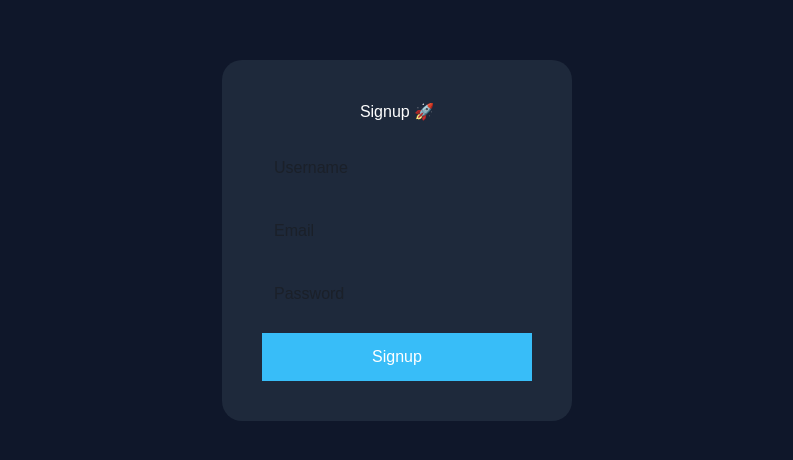
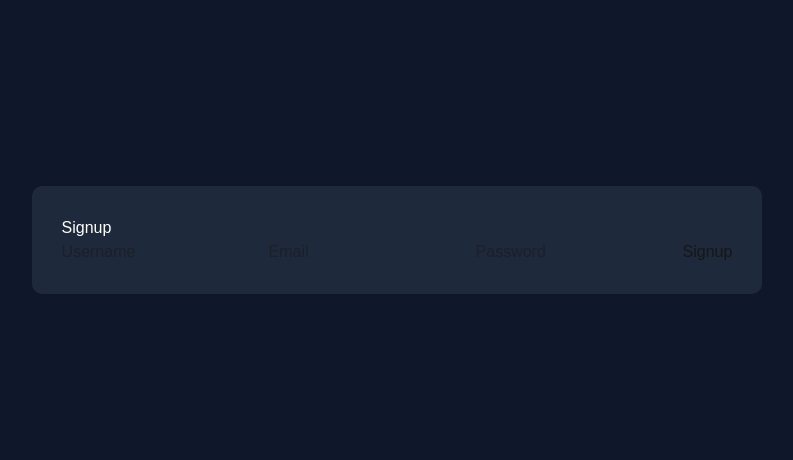
Before and after one commit to samridhigautamofficials-debug/ai-team-platform, a Next.js app in the folder frontend/: page /signup in a window 1280 px wide. Shown: the part 160-620 px from the top of the page, without its empty margins (243-1036 px from the left). Built offline with nearby package versions, Linux system fonts and the light colour scheme.

Commit message:
fix signup and login

```diff
--- a/frontend/app/login/page.tsx
+++ b/frontend/app/login/page.tsx
@@ -11,8 +11,6 @@ export default function LoginPage() {
   const [password, setPassword] = useState("")
 
   async function handleLogin() {
-
-    try {
 
     const response = await fetch(
       "https://ai-team-platform-e64i.onrender.com/login",
@@ -30,9 +28,9 @@ export default function LoginPage() {
 
     const data = await response.json()
 
-      console.log("LOGIN RESPONSE:", data)
+    console.log(data)
 
-      if (response.ok) {
+    if (response.ok && data.access_token) {
 
       localStorage.setItem("token", data.access_token)
 
@@ -41,48 +39,34 @@ export default function LoginPage() {
       router.push("/dashboard")
 
     } else {
-        alert(data.error || data.detail || "Login Failed ❌")
-      }
-
-    } catch (error) {
-      console.log("ERROR:", error)
-      alert("Server not responding ❌")
+      alert(data.error || "Login Failed ❌")
     }
   }
 
   return (
-    <div style={{ minHeight: "100vh", background: "#0f172a", display: "flex", justifyContent: "center", alignItems: "center" }}>
+    <div style={{
+      minHeight: "100vh",
+      display: "flex",
+      justifyContent: "center",
+      alignItems: "center",
+      background: "#0f172a"
+    }}>
 
-      <div style={{ background: "#1e293b", padding: "40px", borderRadius: "20px", width: "350px" }}>
+      <div style={{ background: "#1e293b", padding: "30px", borderRadius: "10px" }}>
 
-        <h1 style={{ color: "white", textAlign: "center", marginBottom: "20px" }}>
-          Login 🚀
-        </h1>
+        <h1 style={{ color: "white" }}>Login</h1>
 
-        <input
-          placeholder="Email"
-          value={email}
-          onChange={(e) => setEmail(e.target.value)}
-          style={{ width: "100%", padding: "12px", marginBottom: "15px" }}
-        />
+        <input placeholder="Email" value={email}
+          onChange={(e) => setEmail(e.target.value)} />
 
-        <input
-          placeholder="Password"
-          type="password"
-          value={password}
-          onChange={(e) => setPassword(e.target.value)}
-          style={{ width: "100%", padding: "12px", marginBottom: "15px" }}
-        />
+        <input placeholder="Password" type="password" value={password}
+          onChange={(e) => setPassword(e.target.value)} />
 
-        <button
-          onClick={handleLogin}
-          style={{ width: "100%", padding: "12px", background: "#38bdf8", color: "white" }}
-        >
+        <button onClick={handleLogin}>
           Login
         </button>
 
       </div>
-
     </div>
   )
 }
--- a/frontend/app/signup/page.tsx
+++ b/frontend/app/signup/page.tsx
@@ -12,8 +12,6 @@ export default function SignupPage() {
   const [password, setPassword] = useState("")
 
   async function handleSignup() {
-
-    try {
 
     const response = await fetch(
       "https://ai-team-platform-e64i.onrender.com/signup",
@@ -32,61 +30,43 @@ export default function SignupPage() {
 
     const data = await response.json()
 
-      console.log("SIGNUP RESPONSE:", data)
+    console.log(data)
 
     if (response.ok) {
       alert("Signup Successful 🚀")
       router.push("/login")
     } else {
-        alert(data.error || data.detail || "Signup Failed ❌")
-      }
-
-    } catch (error) {
-      console.log("ERROR:", error)
-      alert("Server not responding ❌")
+      alert(data.error || "Signup Failed ❌")
     }
   }
 
   return (
-    <div style={{ minHeight: "100vh", background: "#0f172a", display: "flex", justifyContent: "center", alignItems: "center" }}>
+    <div style={{
+      minHeight: "100vh",
+      display: "flex",
+      justifyContent: "center",
+      alignItems: "center",
+      background: "#0f172a"
+    }}>
 
-      <div style={{ background: "#1e293b", padding: "40px", borderRadius: "20px", width: "350px" }}>
+      <div style={{ background: "#1e293b", padding: "30px", borderRadius: "10px" }}>
 
-        <h1 style={{ color: "white", textAlign: "center", marginBottom: "20px" }}>
-          Signup 🚀
-        </h1>
+        <h1 style={{ color: "white" }}>Signup</h1>
 
-        <input
-          placeholder="Username"
-          value={username}
-          onChange={(e) => setUsername(e.target.value)}
-          style={{ width: "100%", padding: "12px", marginBottom: "15px" }}
-        />
+        <input placeholder="Username" value={username}
+          onChange={(e) => setUsername(e.target.value)} />
 
-        <input
-          placeholder="Email"
-          value={email}
-          onChange={(e) => setEmail(e.target.value)}
-          style={{ width: "100%", padding: "12px", marginBottom: "15px" }}
-        />
+        <input placeholder="Email" value={email}
+          onChange={(e) => setEmail(e.target.value)} />
 
-        <input
-          placeholder="Password"
-          type="password"
-          value={password}
-          onChange={(e) => setPassword(e.target.value)}
-          style={{ width: "100%", padding: "12px", marginBottom: "15px" }}
-        />
+        <input placeholder="Password" type="password" value={password}
+          onChange={(e) => setPassword(e.target.value)} />
 
-        <button
-          onClick={handleSignup}
-          style={{ width: "100%", padding: "12px", background: "#38bdf8", color: "white" }}
-        >
+        <button onClick={handleSignup}>
           Signup
         </button>
 
       </div>
-
     </div>
   )
 }
```
Lines whose indentation alone changed are shown as unchanged.
